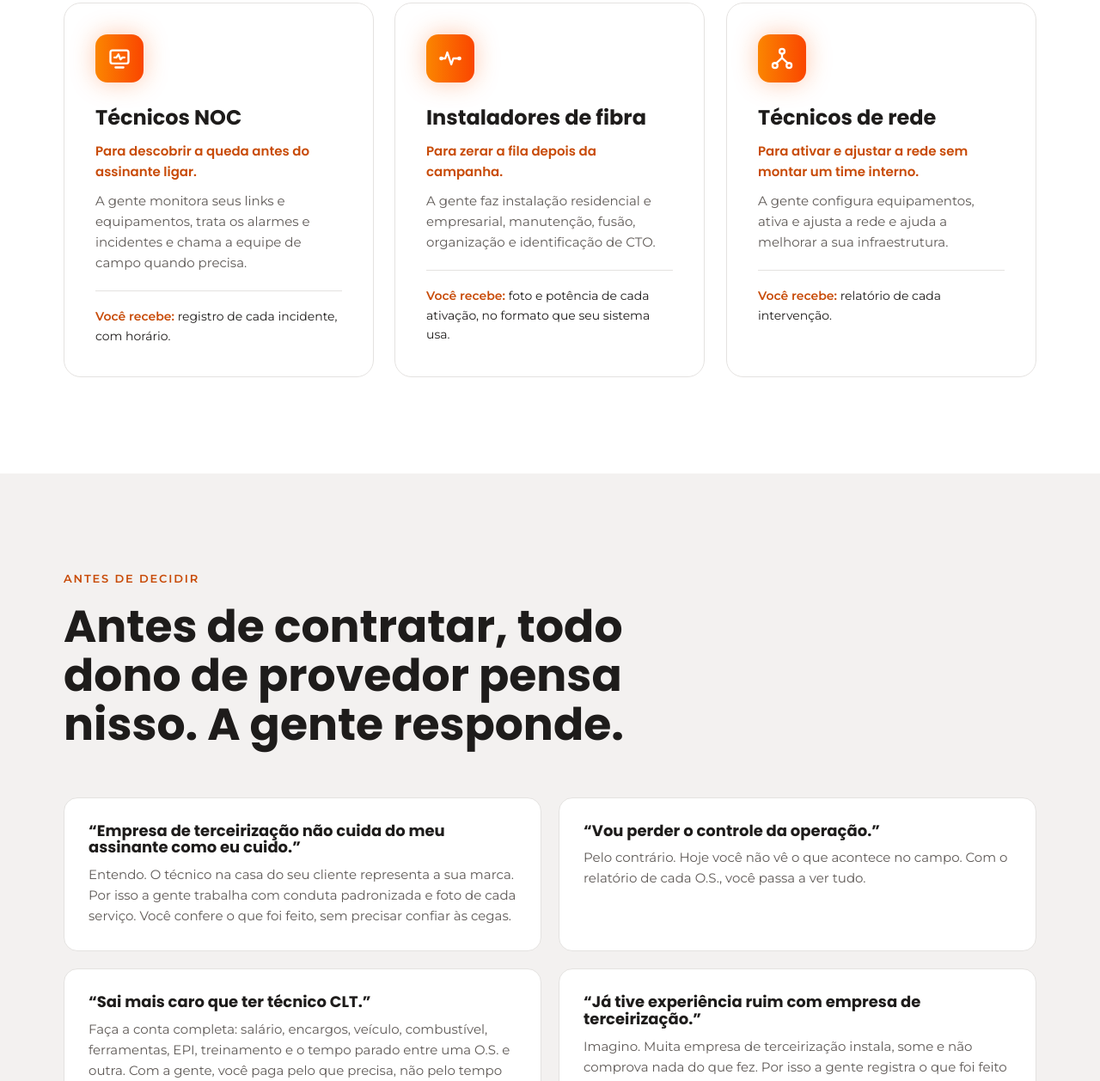
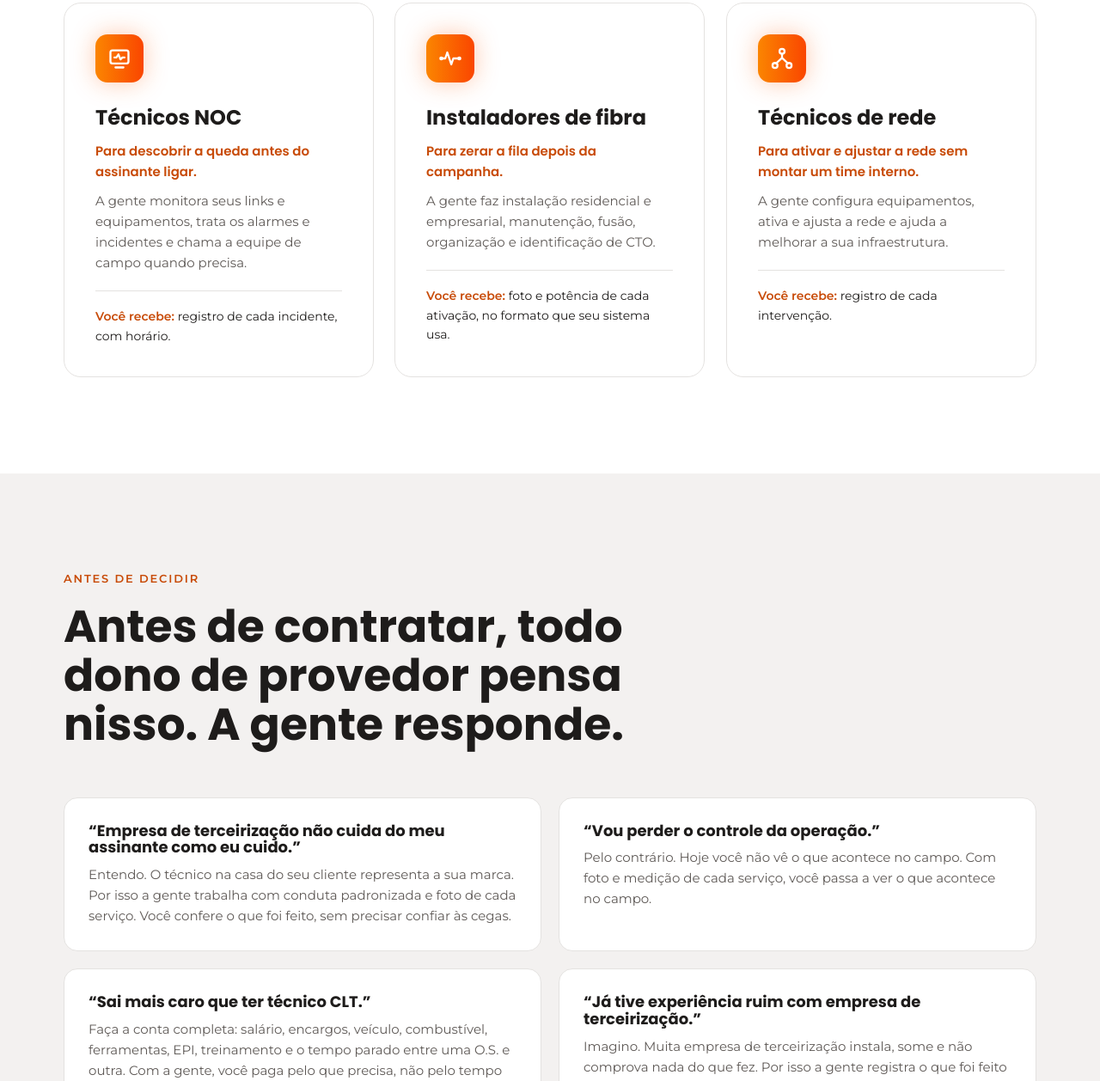
Before and after one commit to Mariana332/linknet, a plain HTML site: page index.html in a window 1280 px wide. Shown: the part 3396-4654 px from the top of the page at 86% size. Drawn offline with Linux system fonts and the light colour scheme.

Commit message:
Remove demais menções a relatório de O.S.
Co-Authored-By: Claude Sonnet 5.5 <noreply@anthropic.com>
Claude-Session: https://claude.ai/code/session_01QGmdrNXD755hFAuMzqYZcT

```diff
--- a/index.html
+++ b/index.html
@@ -200,7 +200,7 @@ select{font:inherit;color:var(--tx);background:var(--bg2);border:1px solid var(-
 <tr><td>1. Recebe</td><td data-l="Campo">Você abre a O.S. e a gente combina o prazo</td><td data-l="NOC">A gente detecta o alarme no monitoramento</td></tr>
 <tr><td>2. Executa</td><td data-l="Campo">Nosso técnico instala ou repara no padrão de acabamento</td><td data-l="NOC">A gente diagnostica e trata o problema</td></tr>
 <tr><td>3. Comprova</td><td data-l="Campo">Foto da CTO e da ONU, potência em dBm e checklist</td><td data-l="NOC">Incidente registrado, com horário</td></tr>
-<tr><td>4. Fecha</td><td data-l="Campo">Você recebe o relatório da O.S.</td><td data-l="NOC">A gente chama a equipe de campo, se precisar</td></tr>
+<tr><td>4. Fecha</td><td data-l="Campo">Você recebe foto e potência do serviço</td><td data-l="NOC">A gente chama a equipe de campo, se precisar</td></tr>
 </tbody></table>
 <p class="anchor rv">Se não tem foto e medição, o serviço <em>não está fechado.</em></p>
 </div></section>
@@ -212,7 +212,7 @@ select{font:inherit;color:var(--tx);background:var(--bg2);border:1px solid var(-
 <div class="grid3">
 <article class="card rv"><div class="ico"><svg viewBox="0 0 24 24"><rect x="3" y="4" width="18" height="13" rx="2"/><path d="M7 11h2l2-3 2 5 2-2h2M8 21h8"/></svg></div><h3>Técnicos NOC</h3><p class="pb">Para descobrir a queda antes do assinante ligar.</p><p>A gente monitora seus links e equipamentos, trata os alarmes e incidentes e chama a equipe de campo quando precisa.</p><div class="rcv"><b>Você recebe:</b> registro de cada incidente, com horário.</div></article>
 <article class="card rv"><div class="ico"><svg viewBox="0 0 24 24"><path d="M3 12h4l2-6 4 12 2-6h6"/><circle cx="3" cy="12" r="1"/><circle cx="21" cy="12" r="1"/></svg></div><h3>Instaladores de fibra</h3><p class="pb">Para zerar a fila depois da campanha.</p><p>A gente faz instalação residencial e empresarial, manutenção, fusão, organização e identificação de CTO.</p><div class="rcv"><b>Você recebe:</b> foto e potência de cada ativação, no formato que seu sistema usa.</div></article>
-<article class="card rv"><div class="ico"><svg viewBox="0 0 24 24"><circle cx="12" cy="5" r="2.5"/><circle cx="5" cy="19" r="2.5"/><circle cx="19" cy="19" r="2.5"/><path d="M12 7.5v4M12 11.5l-6 5.5M12 11.5l6 5.5"/></svg></div><h3>Técnicos de rede</h3><p class="pb">Para ativar e ajustar a rede sem montar um time interno.</p><p>A gente configura equipamentos, ativa e ajusta a rede e ajuda a melhorar a sua infraestrutura.</p><div class="rcv"><b>Você recebe:</b> relatório de cada intervenção.</div></article>
+<article class="card rv"><div class="ico"><svg viewBox="0 0 24 24"><circle cx="12" cy="5" r="2.5"/><circle cx="5" cy="19" r="2.5"/><circle cx="19" cy="19" r="2.5"/><path d="M12 7.5v4M12 11.5l-6 5.5M12 11.5l6 5.5"/></svg></div><h3>Técnicos de rede</h3><p class="pb">Para ativar e ajustar a rede sem montar um time interno.</p><p>A gente configura equipamentos, ativa e ajusta a rede e ajuda a melhorar a sua infraestrutura.</p><div class="rcv"><b>Você recebe:</b> registro de cada intervenção.</div></article>
 </div></div></section>
 
 <section id="objecoes" class="alt"><div class="wrap">
@@ -220,7 +220,7 @@ select{font:inherit;color:var(--tx);background:var(--bg2);border:1px solid var(-
 <h2 class="rv">Antes de contratar, todo dono de provedor pensa nisso. A gente responde.</h2>
 <div class="obj">
 <div class="rv"><h3>“Empresa de terceirização não cuida do meu assinante como eu cuido.”</h3><p>Entendo. O técnico na casa do seu cliente representa a sua marca. Por isso a gente trabalha com conduta padronizada e foto de cada serviço. Você confere o que foi feito, sem precisar confiar às cegas.</p></div>
-<div class="rv"><h3>“Vou perder o controle da operação.”</h3><p>Pelo contrário. Hoje você não vê o que acontece no campo. Com o relatório de cada O.S., você passa a ver tudo.</p></div>
+<div class="rv"><h3>“Vou perder o controle da operação.”</h3><p>Pelo contrário. Hoje você não vê o que acontece no campo. Com foto e medição de cada serviço, você passa a ver o que acontece no campo.</p></div>
 <div class="rv"><h3>“Sai mais caro que ter técnico CLT.”</h3><p>Faça a conta completa: salário, encargos, veículo, combustível, ferramentas, EPI, treinamento e o tempo parado entre uma O.S. e outra. Com a gente, você paga pelo que precisa, não pelo tempo ocioso.</p></div>
 <div class="rv"><h3>“Já tive experiência ruim com empresa de terceirização.”</h3><p>Imagino. Muita empresa de terceirização instala, some e não comprova nada do que fez. Por isso a gente registra o que foi feito em cada serviço, com foto e medição, e te passa essas evidências para você conferir. E antes de começar a gente conversa com franqueza: se não for um bom encaixe, a gente fala.</p></div>
 <div class="rv"><h3>“Vocês atendem meu assinante?”</h3><p>Não, e é de propósito. O relacionamento com o seu cliente continua com você. A gente cuida da rede e do campo.</p></div>
```
